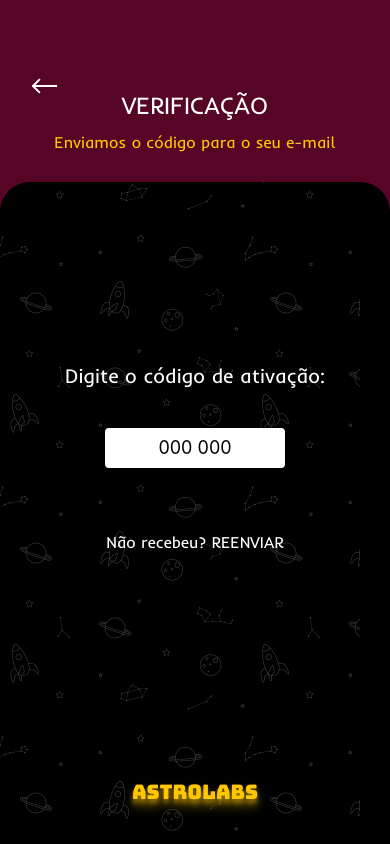
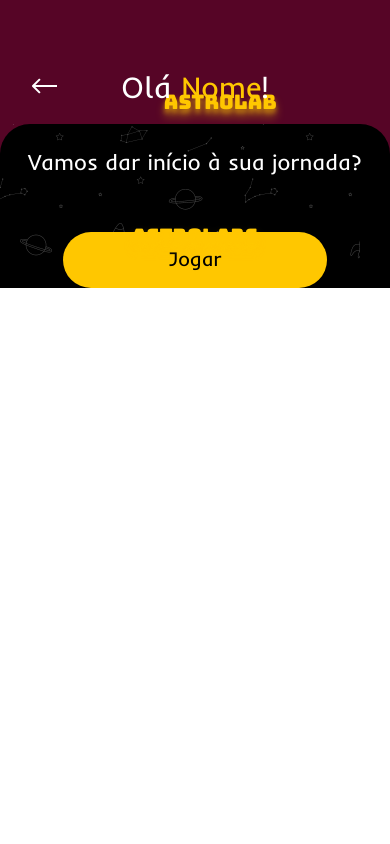
Before and after one commit to dEgito/Astrolab-Quiz, a React Native app: screen / in a window 390 px wide. Built offline with nearby package versions, Linux system fonts and the light colour scheme.

Commit message:
feat: almost done

```diff
--- a/App.js
+++ b/App.js
@@ -1,9 +1,12 @@
 import { StatusBar } from "expo-status-bar";
 import {
+  Button,
   ImageBackground,
+  Pressable,
   StyleSheet,
   Text,
   TextInput,
+  TouchableOpacity,
   View,
 } from "react-native";
 import LeftArrow from "./assets/icons/LeftArrow";
@@ -11,6 +14,8 @@ import LeftArrow from "./assets/icons/LeftArrow";
 import { useFonts } from "expo-font";
 import AppLoading from "expo-app-loading";
 import { useState } from "react";
+
+import StartGame from "./src/pages/StartGame";
 
 export default function App() {
   const [fontsLoaded] = useFonts({
@@ -25,49 +30,8 @@ export default function App() {
   }
 
   return (
-    <View className="w-full h-full bg-primaryPurple pt-[20%]">
-      <View className="px-[32px]">
-        <LeftArrow />
-        <Text
-          className="text-white text-[24px] mx-auto relative -top-[4px] mb-2"
-          style={styles.text}
-        >
-          VERIFICAÇÃO
-        </Text>
-        <Text className="text-gold mx-auto text-[16px]" style={styles.text}>
-          Enviamos o código para o seu e-mail
-        </Text>
-      </View>
-      <ImageBackground
-        className="bg-black rounded-[30px_30px_0px_0px] mt-[30px]"
-        source={require("./assets/background.png")}
-        style={styles.image}
-      >
-        <View className="justify-center items-center relative -top-14">
-          <Text className="text-[20px] text-white" style={styles.text}>
-            Digite o código de ativação:
-          </Text>
-          <TextInput
-            className="w-[180px] h-[40px] bg-white text-center text-lg mt-[40px] rounded"
-            value={codeText}
-            onChangeText={setCodeText}
-            placeholder="000 000"
-          />
-          <Text
-            className="text-[16px] text-white mt-[64px]"
-            style={styles.text}
-          >
-            Não recebeu? REENVIAR
-          </Text>
-        </View>
-        <Text
-          className="text-[20px] text-gold drop-shadow-gold absolute bottom-10"
-          style={styles.text_bungee}
-        >
-          ASTROLABS
-        </Text>
-      </ImageBackground>
-      <StatusBar style="auto" />
+    <View>
+      <StartGame />
     </View>
   );
 }
@@ -75,6 +39,7 @@ export default function App() {
 const styles = StyleSheet.create({
   text: {
     fontFamily: "Inder",
+    textAlign: "center",
   },
   text_bungee: {
     fontFamily: "Bungee",
@@ -88,4 +53,11 @@ const styles = StyleSheet.create({
     justifyContent: "center",
     alignItems: "center",
   },
+  button: {
+    backgroundColor: "#FFC700",
+    width: 264,
+    height: 56,
+    paddingTop: 14,
+    borderRadius: 30,
+  },
 });
--- /dev/null
+++ b/src/components/GoldButton.js
@@ -0,0 +1,25 @@
+import { Pressable, StyleSheet, Text } from "react-native";
+
+export default function GoldButton({ text, onPress }) {
+  return (
+    <Pressable style={styles.button} onPress={onPress}>
+      <Text className="text-[20px] text-black" style={styles.text}>
+        {text}
+      </Text>
+    </Pressable>
+  );
+}
+
+const styles = StyleSheet.create({
+  text: {
+    fontFamily: "Inder",
+    textAlign: "center",
+  },
+  button: {
+    backgroundColor: "#FFC700",
+    width: 264,
+    height: 56,
+    paddingTop: 14,
+    borderRadius: 30,
+  },
+});
--- /dev/null
+++ b/src/pages/StartGame/index.js
@@ -0,0 +1,96 @@
+import {
+  ImageBackground,
+  Pressable,
+  StatusBar,
+  StyleSheet,
+  Text,
+  View,
+} from "react-native";
+import LeftArrow from "../../../assets/icons/LeftArrow";
+import GoldButton from "../../components/GoldButton";
+
+export default function StartGame() {
+  return (
+    <View className="w-full h-full bg-primaryPurple pt-[20%]">
+      <View className="px-[32px]">
+        <LeftArrow />
+        <Text
+          className="text-[20px] text-gold drop-shadow-gold absolute -bottom-5 left-[42%]"
+          style={styles.text_bungee}
+        >
+          ASTROLAB
+        </Text>
+      </View>
+      <ImageBackground
+        className="bg-black rounded-[30px_30px_0px_0px] mt-[30px]"
+        source={require("../../../assets/background.png")}
+        style={styles.image}
+      >
+        <View className="justify-center items-center relative -top-14">
+          <Text className="text-[30px] text-white" style={styles.text}>
+            Olá{" "}
+            <Text className="text-[30px] text-gold" style={styles.text}>
+              Nome
+            </Text>
+            !
+          </Text>
+          <Text
+            className="text-[22px] text-white mt-[42px]"
+            style={styles.text}
+          >
+            Vamos dar início à sua jornada?
+          </Text>
+        </View>
+        {/* <Pressable
+          style={styles.button}
+          onPress={() => {
+            console.log("abapo");
+          }}
+        >
+          <Text className="text-[20px] text-black" style={styles.text}>
+            Jogar
+          </Text>
+        </Pressable> */}
+        <GoldButton
+          text="Jogar"
+          onPress={() => {
+            console.log("cloquinha");
+          }}
+        />
+        <Text
+          className="text-[20px] text-gold drop-shadow-gold absolute bottom-10"
+          style={styles.text_bungee}
+        >
+          ASTROLABS
+        </Text>
+      </ImageBackground>
+      <StatusBar style="auto" />
+    </View>
+  );
+}
+
+const styles = StyleSheet.create({
+  text: {
+    fontFamily: "Inder",
+    textAlign: "center",
+  },
+  text_bungee: {
+    fontFamily: "Bungee",
+    textShadowColor: "rgba(255, 199, 0, 0.4)",
+    textShadowOffset: { width: 0, height: 4 },
+    textShadowRadius: 4,
+  },
+  image: {
+    flex: 1,
+    resizeMode: "cover",
+    justifyContent: "center",
+    alignItems: "center",
+  },
+  button: {
+    backgroundColor: "#FFC700",
+    width: 264,
+    height: 56,
+    paddingTop: 14,
+    borderRadius: 30,
+  },
+});
```
Also changed, not shown: 1 other file (tests, documents, lock files or other folders).
